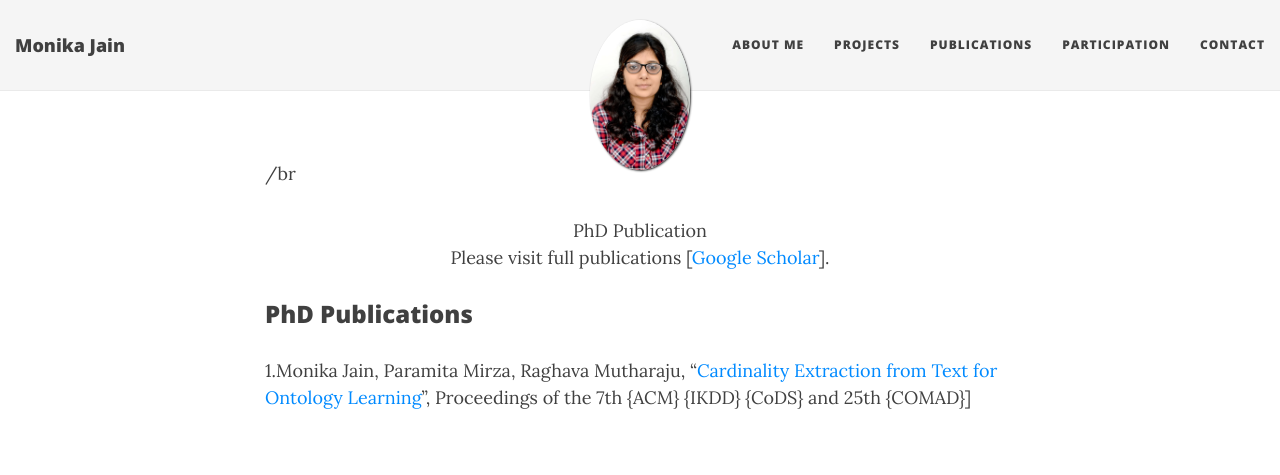
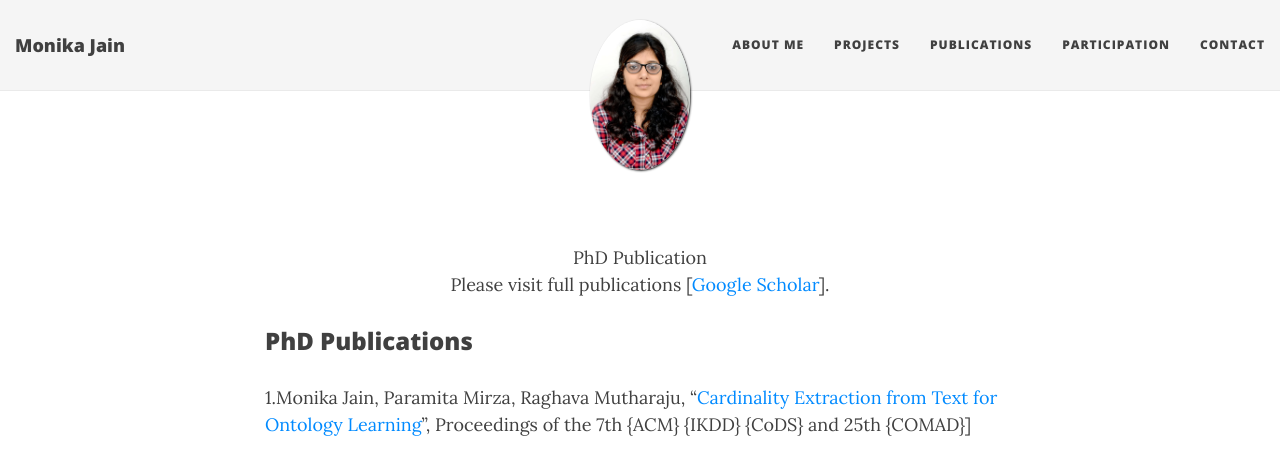
Before and after one commit to MonikaJain19/MonikaJain19.github.io, a Jekyll site: the page built from publications.md, in a window 1280 px wide and 1052 px high, cut to the strip 0-522 px from the top of the window. Shown: the top 475 px of the strip. Built offline with Jekyll 4.4.1, drawn with Linux system fonts in a browser that asks for light colours; nearby versions of some CDN libraries.

Commit message:
Update publications.md

```diff
--- a/publications.md
+++ b/publications.md
@@ -3,7 +3,8 @@ layout: page
 title:
 permalink: /publications/
 ---
-/br
+<br />
+<br />
 <p align="center">
 PhD Publication<br/>
 Please visit full publications [<a href = "https://scholar.google.com/citations?user=lRf7z-oAAAAJ&hl=en">Google Scholar</a>].
```
